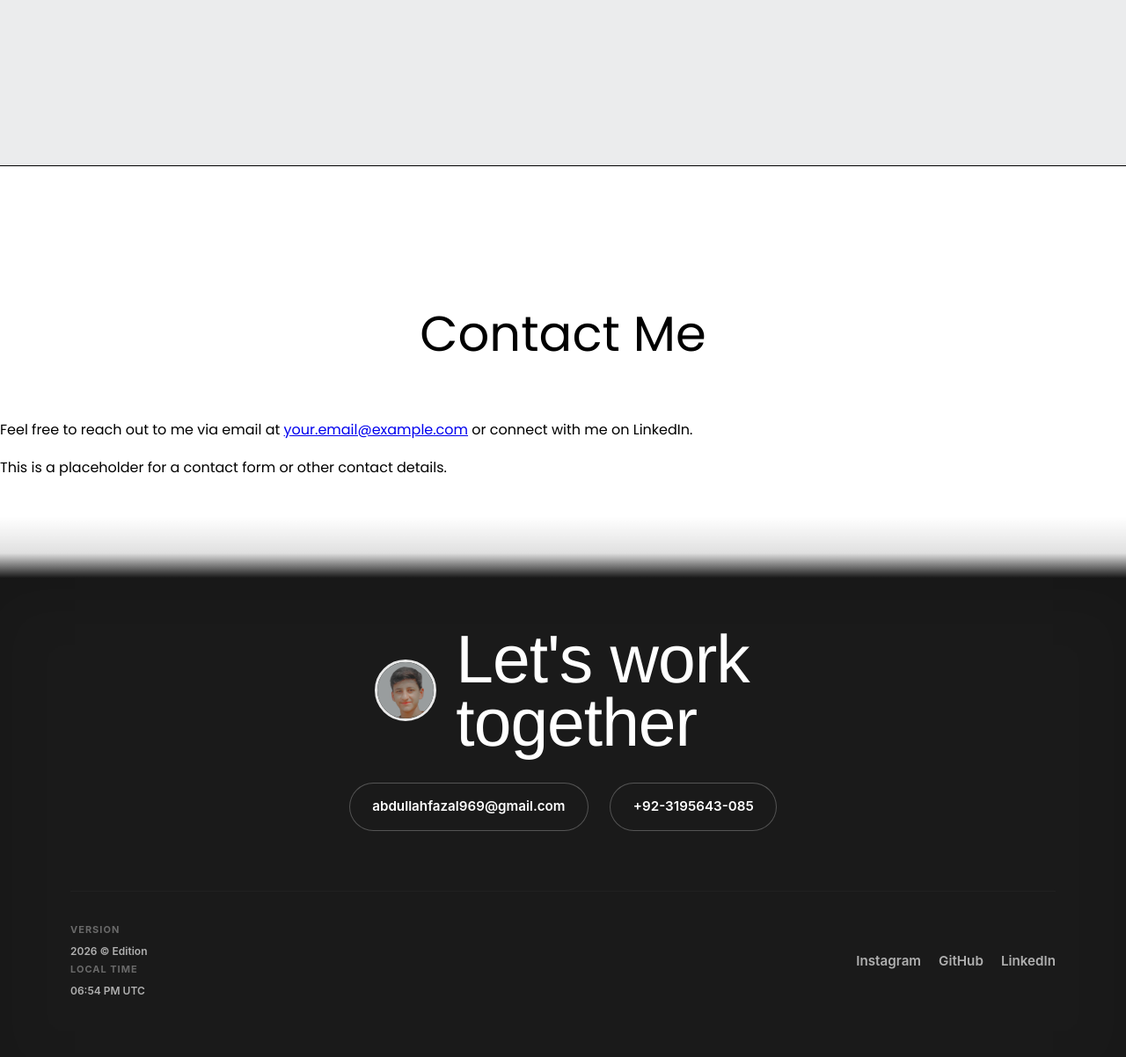
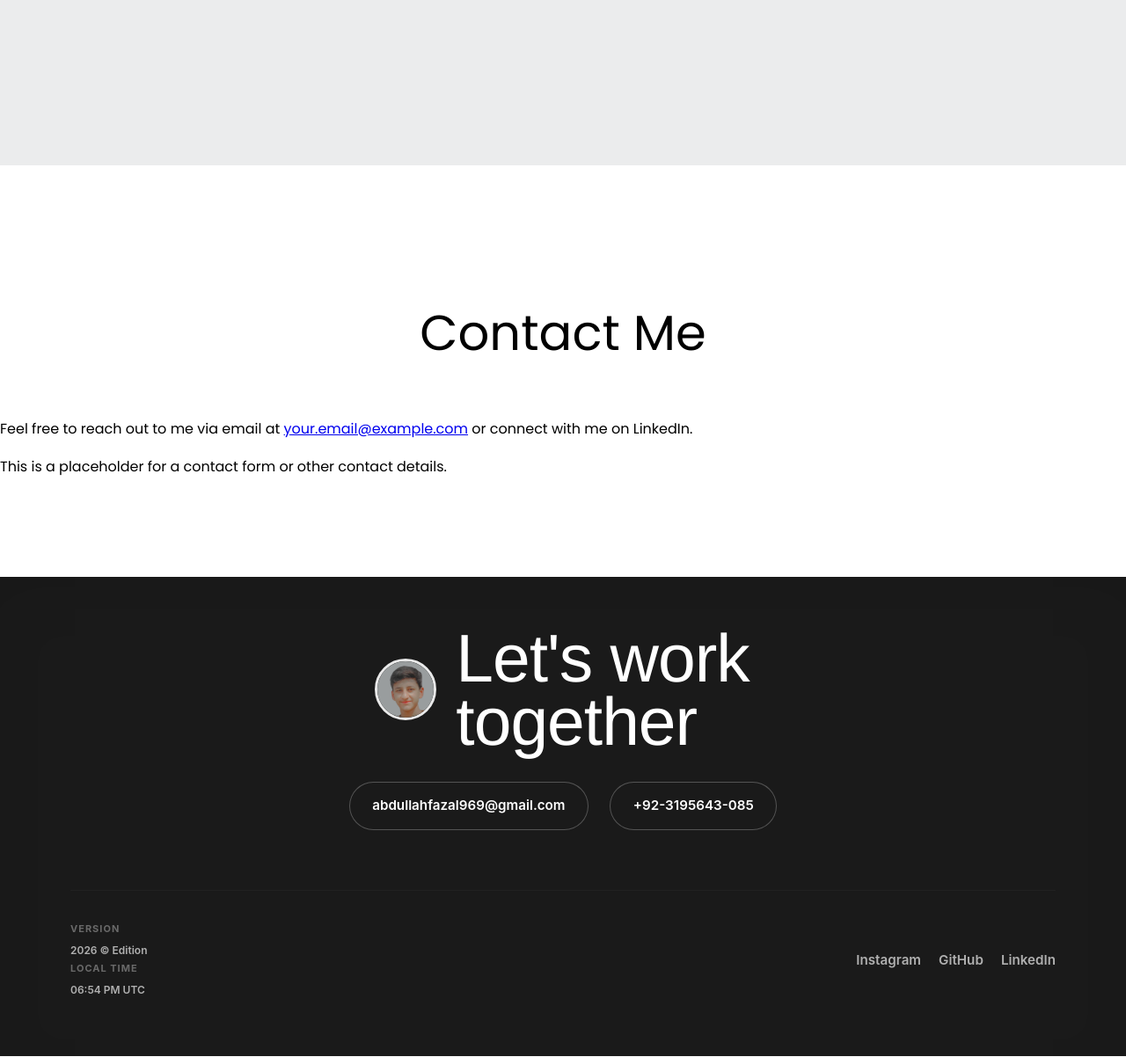
Before and after one commit to abdullahfazal969-alt/Portfolio, a Flask app: page / in a window 1280 px wide. Shown: the part 1964-3166 px from the top of the page at 88% size. Run offline with Flask 3, Linux system fonts and the light colour scheme; some libraries are stand-ins or nearby versions.

Commit message:
Transition to footer

```diff
--- a/static/css/style.css
+++ b/static/css/style.css
@@ -246,6 +246,7 @@ header.nav-solid {
 }
 #projects {
     background-color: rgb(235, 236, 237);
+    border-bottom: none;
 }
 #projects h2 {
     margin-top: 2rem;
@@ -648,27 +649,31 @@ footer hr {
 footer .cta-circle[aria-hidden="true"] {
     display: none;
 }
-/* FOOTER SMOOTH TRANSITION */
-.site-footer {
-    position: relative; /* ensure pseudo-element positions relative to footer */
-    transition: background-color 420ms ease;
-    overflow: visible;
+/* ---------- Footer smooth transition + child reveal ---------- */
+/* initial child state */
+.site-footer .footer-left,
+.site-footer .footer-right {
+    opacity: 0;
+    transform: translateY(18px);
+    transition:
+        opacity 420ms ease,
+        transform 420ms ease;
 }
 
-/* top fade pseudo-element (initially hidden) */
+/* the top fade pseudo-element (refined) */
 .site-footer::before {
     content: "";
     position: absolute;
     left: 0;
     right: 0;
-    top: -70px; /* height of the fade overlapping above footer */
-    height: 70px;
+    top: -90px;
+    height: 90px;
     pointer-events: none;
     background: linear-gradient(
         to bottom,
         rgba(235, 235, 235, 0) 0%,
-        rgba(0, 0, 0, 0.06) 30%,
-        rgba(0, 0, 0, 0.12) 60%,
+        rgba(20, 20, 20, 0.06) 30%,
+        rgba(20, 20, 20, 0.14) 60%,
         var(--footer-bg) 100%
     );
     opacity: 0;
@@ -679,15 +684,34 @@ footer .cta-circle[aria-hidden="true"] {
     z-index: 1;
 }
 
-/* when footer is visible, fade the gradient in */
+/* visible state toggled by JS */
 .site-footer.footer-visible::before {
     opacity: 1;
     transform: translateY(0);
 }
 
-/* optional: gentle inner top shadow when visible */
+.site-footer.footer-visible .footer-left,
+.site-footer.footer-visible .footer-right {
+    opacity: 1;
+    transform: translateY(0);
+}
+
+/* small stagger for children: left first, right slightly later */
+.site-footer.footer-visible .footer-left {
+    transition-delay: 60ms;
+}
+.site-footer.footer-visible .footer-right {
+    transition-delay: 140ms;
+}
+
+/* subtle color shift for footer background when visible */
 .site-footer.footer-visible {
-    box-shadow: inset 0 24px 60px rgba(0, 0, 0, 0.12);
+    background: linear-gradient(
+        180deg,
+        rgba(26, 26, 26, 1) 0%,
+        var(--footer-bg) 100%
+    );
+    box-shadow: inset 0 24px 60px rgba(0, 0, 0, 0.06);
 }
 
 /* ===== Polished MacBook base + frame + screen (drop-in replacement) ===== */
--- a/static/js/main.js
+++ b/static/js/main.js
@@ -240,12 +240,12 @@ document.addEventListener("DOMContentLoaded", (event) => {
     });
 })();
 
-// FOOTER: add class when footer enters viewport for smooth transition
+// ---------- Footer reveal + fade-in when visible ----------
 (function () {
     const footer = document.querySelector(".site-footer");
     if (!footer || !("IntersectionObserver" in window)) return;
 
-    const io = new IntersectionObserver(
+    const observer = new IntersectionObserver(
         (entries) => {
             entries.forEach((entry) => {
                 if (entry.isIntersecting) {
@@ -255,11 +255,8 @@ document.addEventListener("DOMContentLoaded", (event) => {
                 }
             });
         },
-        {
-            root: null,
-            threshold: 0.08, // when ~8% of footer is visible, toggle class
-        },
+        { root: null, threshold: 0.06 },
     );
 
-    io.observe(footer);
+    observer.observe(footer);
 })();
```
